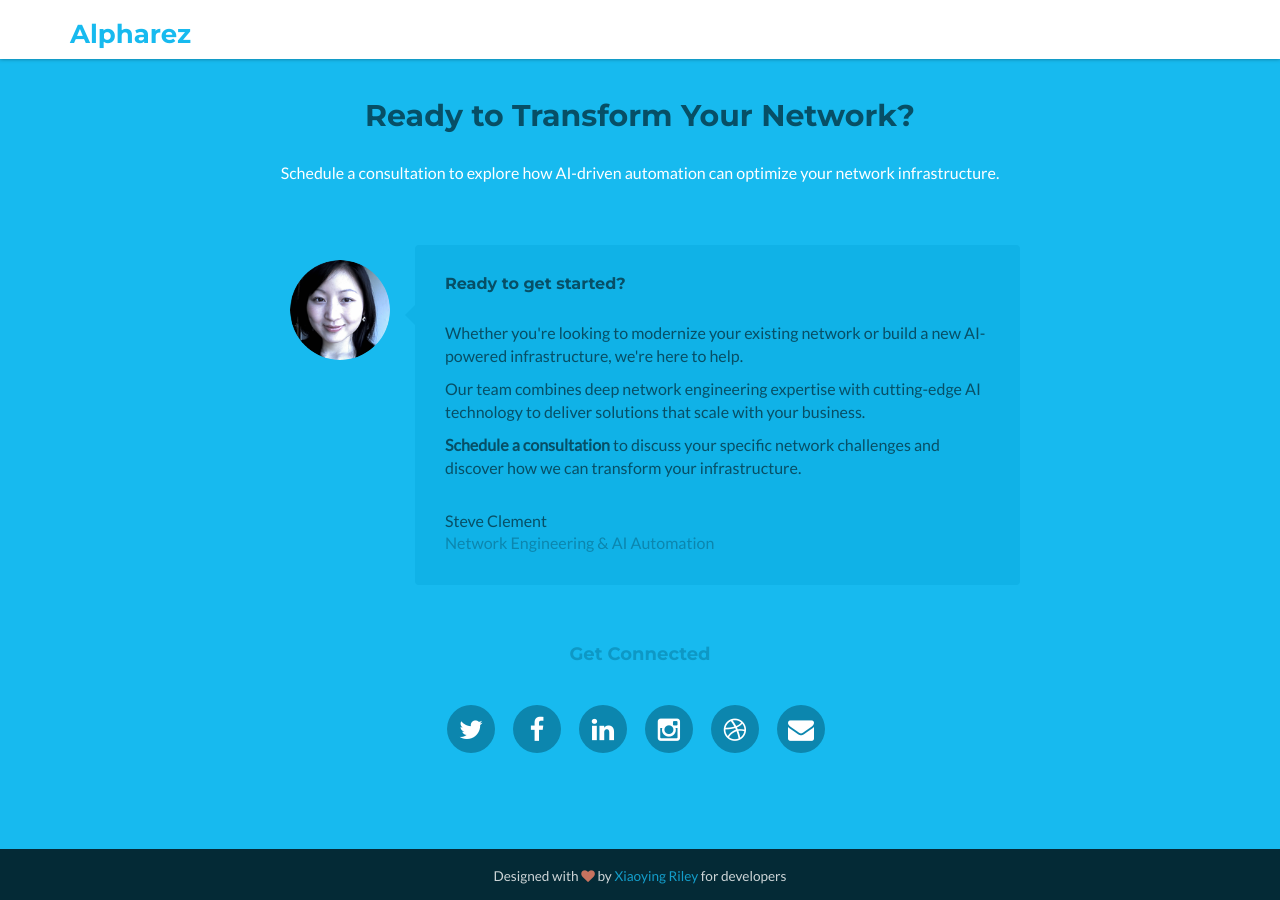
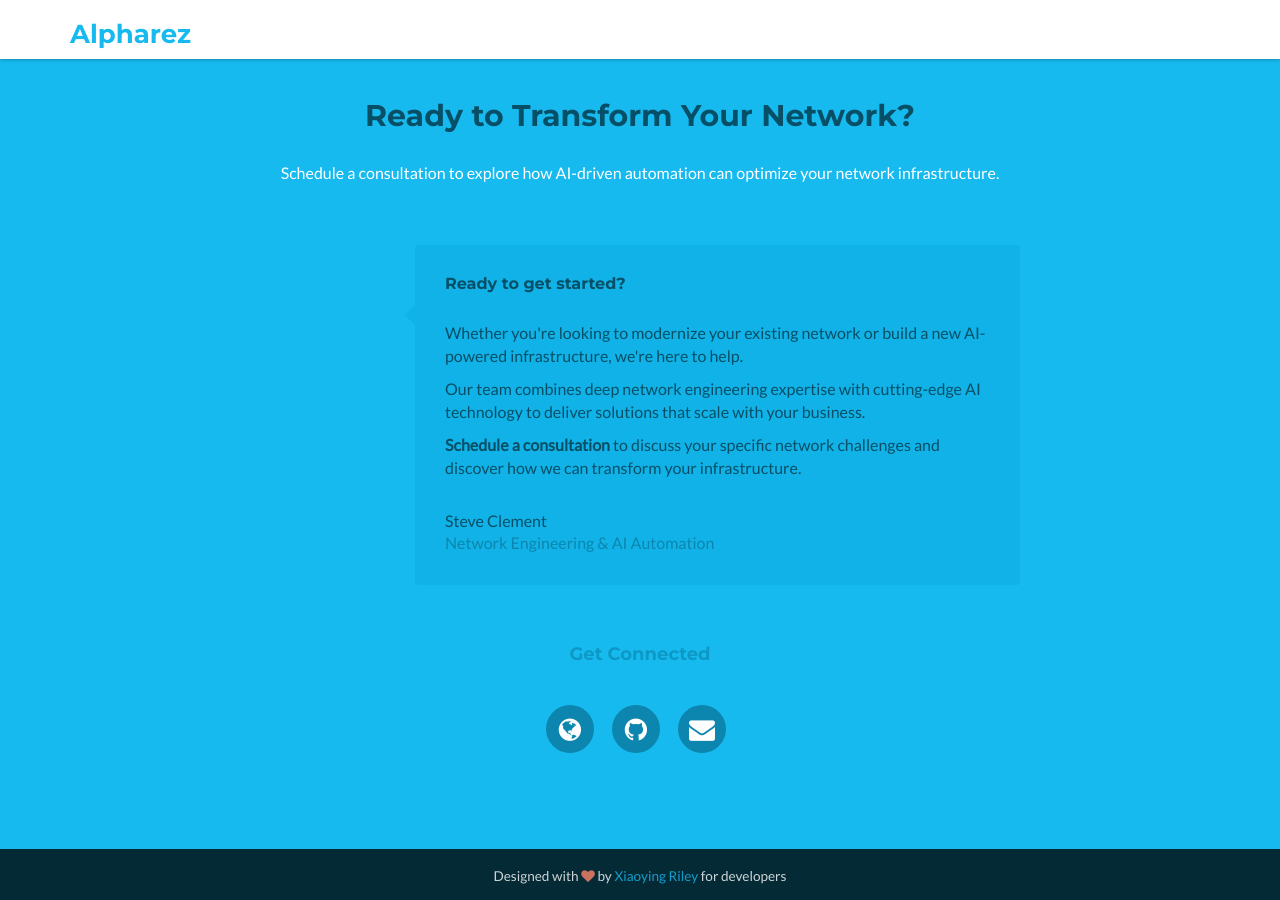
Before and after one commit to alpharez/alpharez.github.io, a Jekyll site: the page built from index.html, in a window 1280 px wide and 900 px high, scrolled down 1477 px. Built offline with Jekyll 4.4.1, drawn with Linux system fonts in a browser that asks for light colours.

Commit message:
added links

```diff
--- a/_includes/contact.html
+++ b/_includes/contact.html
@@ -5,16 +5,13 @@
                 <h2 class="title  text-center">Ready to Transform Your Network?</h2>
                 <p class="intro  text-center">Schedule a consultation to explore how AI-driven automation can optimize your network infrastructure.</p>
                 <div class="author-message">
-                    <div class="profile">
-                      <img class="img-responsive" src="{{ site.baseurl }}public/images/profile.png" alt="" />
-                    </div><!--//profile-->
                     <div class="speech-bubble">
                         <h3 class="sub-title">Ready to get started?</h3>
                         <p>Whether you're looking to modernize your existing network or build a new AI-powered infrastructure, we're here to help.</p>
                         <p>Our team combines deep network engineering expertise with cutting-edge AI technology to deliver solutions that scale with your business.</p>
                         <p><strong>Schedule a consultation</strong> to discuss your specific network challenges and discover how we can transform your infrastructure.</p>
                         <div class="source">
-                            <span class="name"><a href="mailto:{{ site.email }}">Steve Clement</a></span>
+                            <span class="name"><a href="mailto:info@alpharez.com">Steve Clement</a></span>
                             <br />
                             <span class="title">Network Engineering & AI Automation</span>
                         </div><!--//source-->
@@ -24,12 +21,9 @@
                 <div class="info text-center">
                     <h4 class="sub-title">Get Connected</h4>
                     <ul class="social-icons list-inline">
-                        <li><a href="https://twitter.com/{{ site.twitter_username }}" target="_blank"><i class="fa fa-twitter"></i></a></li>
-                        <li><a href="https://www.facebook.com/{{ site.facebook }}" target="_blank"><i class="fa fa-facebook"></i></a></li>
-                        <li><a href="https://www.linkedin.com/in/{{ site.linkedin_username }}"><i class="fa fa-linkedin"></i></a></li>
-                        <li><a href="http://instagram.com/{{ site.instagram_username }}"><i class="fa fa-instagram"></i></a></li>
-                        <li><a href="https://dribbble.com/{{ site.dribbble_username }}"><i class="fa fa-dribbble"></i></a></li>
-                        <li class="last"><a href="mailto: {{ site.email }}"><i class="fa fa-envelope"></i></a></li>
+                        <li><a href="https://alpharez.com" target="_blank"><i class="fa fa-globe"></i></a></li>
+                        <li><a href="https://github.com/alpharez" target="_blank"><i class="fa fa-github"></i></a></li>
+                        <li class="last"><a href="mailto:info@alpharez.com"><i class="fa fa-envelope"></i></a></li>
                     </ul>
                 </div><!--//info-->
             </div><!--//contact-inner-->
```
